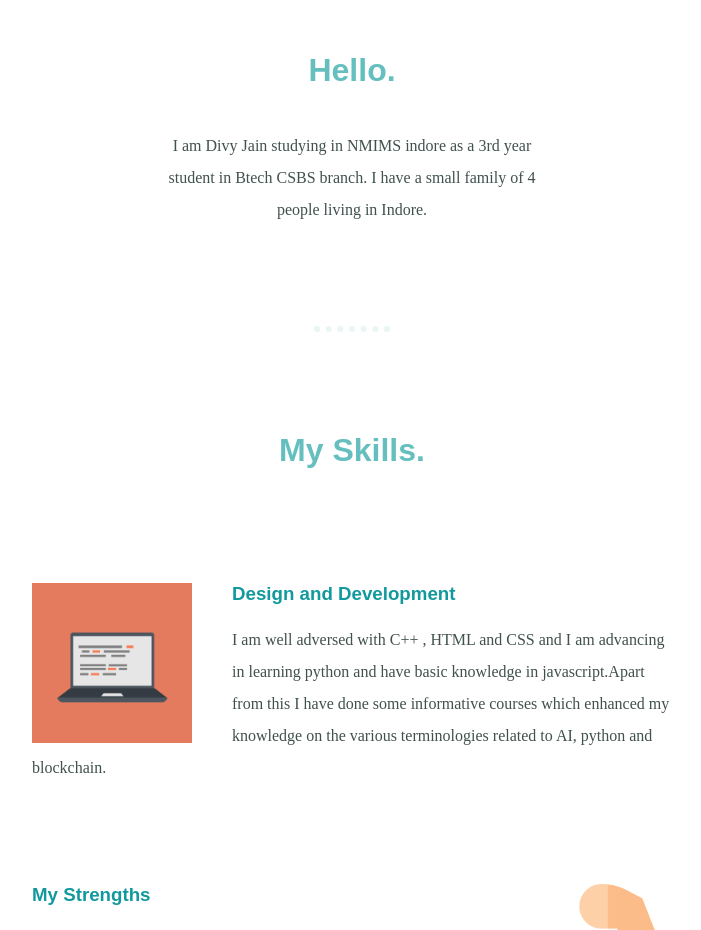
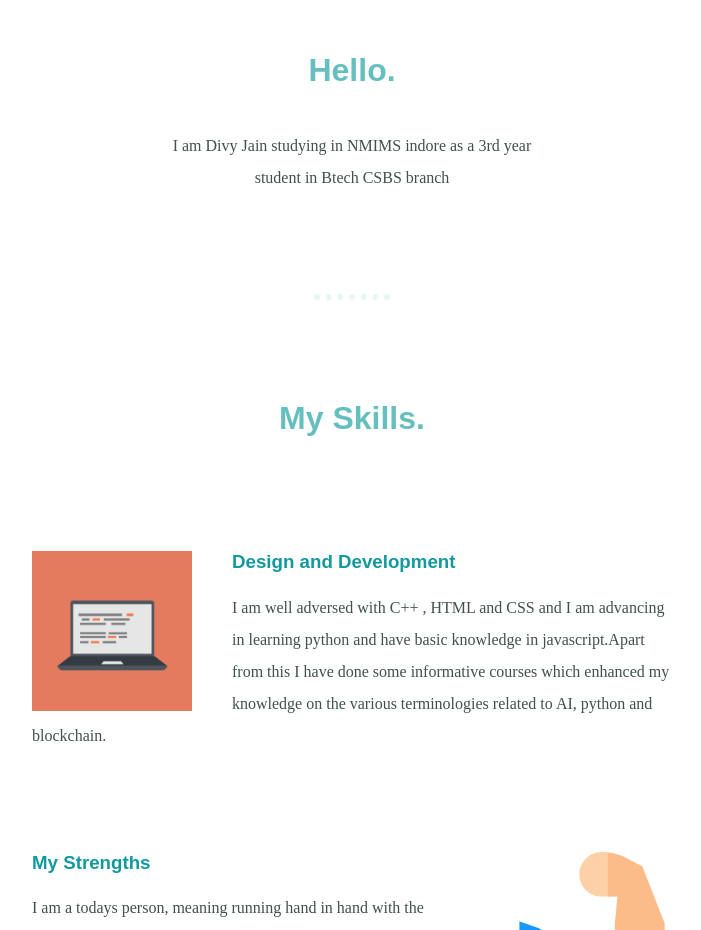
Before and after one commit to DivyJain19/cvf, a plain HTML site: page index.html in a window 1280 px wide. Shown: the part 980-1910 px from the top of the page, without its empty margins (288-989 px from the left). Drawn offline with Linux system fonts and the light colour scheme.

Commit message:
Update index.html

```diff
--- a/index.html
+++ b/index.html
@@ -23,7 +23,7 @@
       <div class="profile">
         <img class = "profile-photo" src="images/divy.png" alt="Profile-pic">
         <h2>Hello.</h2>
-        <p class = "intro">I am Divy Jain studying in NMIMS indore as a 3rd year student in Btech CSBS branch. I have a small family of 4 people living in Indore.</p>
+        <p class = "intro">I am Divy Jain studying in NMIMS indore as a 3rd year student in Btech CSBS branch</p>
       </div>
       <hr>
       <div class="skills">
```
